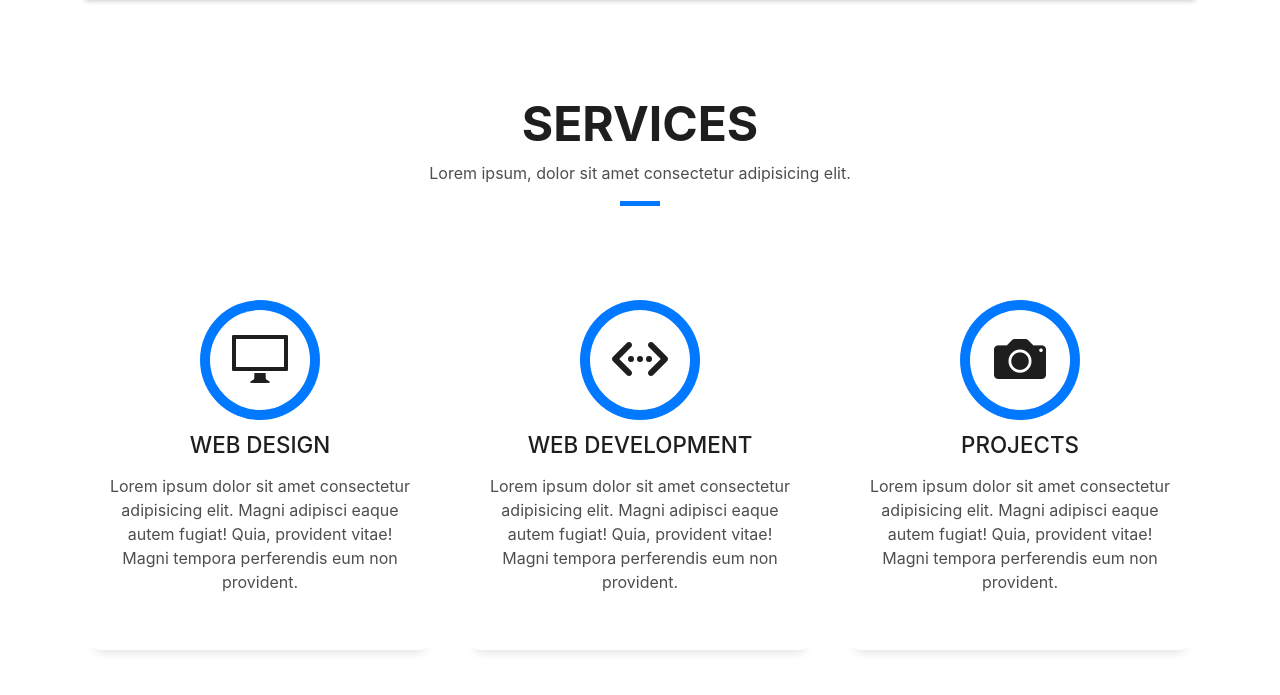
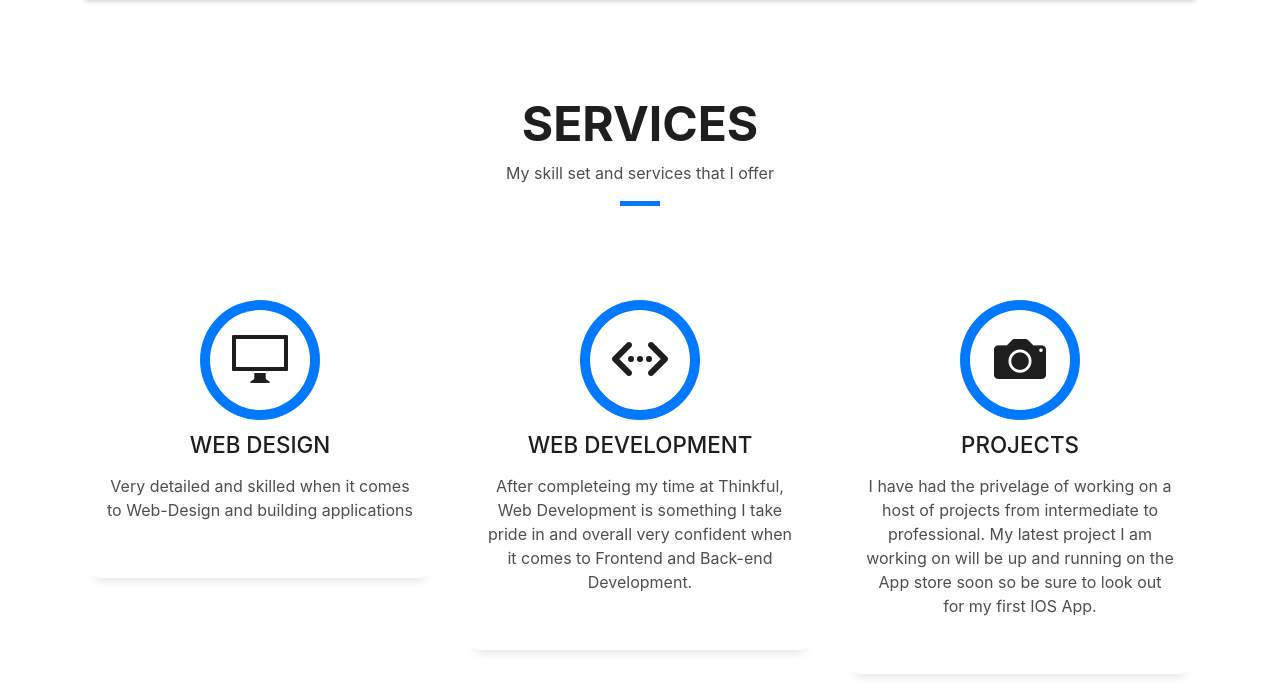
Before and after one commit to Christopher-Xavier/Responsive-dev, a website with bundled scripts: page index.html in a window 1280 px wide. Shown: the part 2155-2850 px from the top of the page. Built offline with nearby package versions, Linux system fonts and the light colour scheme; files whose address does not match are found by name; a web font is replaced by a local one.

Commit message:
added links

```diff
--- a/index.html
+++ b/index.html
@@ -190,7 +190,7 @@
                 Services
               </h3>
               <p class="subtitle-a">
-                Lorem ipsum, dolor sit amet consectetur adipisicing elit.
+                My skill set and services that I offer
               </p>
               <div class="line-mf"></div>
             </div>
@@ -205,9 +205,7 @@
               <div class="service-content">
                 <h2 class="s-title">Web Design</h2>
                 <p class="s-description text-center">
-                  Lorem ipsum dolor sit amet consectetur adipisicing elit. Magni adipisci eaque autem fugiat! Quia,
-                  provident vitae! Magni
-                  tempora perferendis eum non provident.
+                  Very detailed and skilled when it comes to Web-Design and building applications
                 </p>
               </div>
             </div>
@@ -220,9 +218,8 @@
               <div class="service-content">
                 <h2 class="s-title">Web Development</h2>
                 <p class="s-description text-center">
-                  Lorem ipsum dolor sit amet consectetur adipisicing elit. Magni adipisci eaque autem fugiat! Quia,
-                  provident vitae! Magni
-                  tempora perferendis eum non provident.
+                After completeing my time at Thinkful, Web Development is something  I take pride in and overall very
+                confident when it comes to Frontend and Back-end Development.
                 </p>
               </div>
             </div>
@@ -235,9 +232,8 @@
               <div class="service-content">
                 <h2 class="s-title">Projects</h2>
                 <p class="s-description text-center">
-                  Lorem ipsum dolor sit amet consectetur adipisicing elit. Magni adipisci eaque autem fugiat! Quia,
-                  provident vitae! Magni
-                  tempora perferendis eum non provident.
+                I have had the privelage of working on a host of projects from intermediate to professional. My
+                latest project I am working on will be up and running on the App store soon so be sure to look out for my first IOS App.
                 </p>
               </div>
             </div>
@@ -250,9 +246,7 @@
               <div class="service-content">
                 <h2 class="s-title">Responsive Design</h2>
                 <p class="s-description text-center">
-                  Lorem ipsum dolor sit amet consectetur adipisicing elit. Magni adipisci eaque autem fugiat! Quia,
-                  provident vitae! Magni
-                  tempora perferendis eum non provident.
+                  Currently interested and working with Grid layouts and Responsive Design
                 </p>
               </div>
             </div>
@@ -378,7 +372,8 @@
                   </div>
                   <div class="col-sm-4">
                     <div class="w-like">
-                      <a href="portfolio-details.html"> <span class="ion-ios-plus-outline"></span></a>
+                      <a href="https://github.com/Christopher-Xavier/Revision-Bookmarks-App.git">Github Repo</a>
+                      <span class="ion-ios-plus-outline"></span></a>
                     </div>
                   </div>
                 </div>
```
Also changed, not shown: assets/img/apple-touch-icon.png (deleted), assets/img/apple-touch.png (added).
